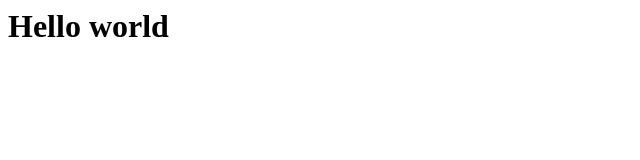
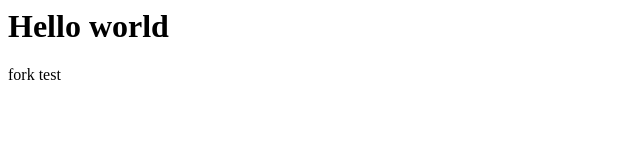
Before and after one commit to wansukim1108/first, a plain HTML site: page index.html in a window 1280 px wide. Shown: the full height of the page, 0-640 px from the left. Drawn offline with Linux system fonts and the light colour scheme.

Commit message:
fork test

```diff
--- a/index.html
+++ b/index.html
@@ -1 +1,2 @@
 <h1>Hello world</h1>
+<span>fork test</span>
```
